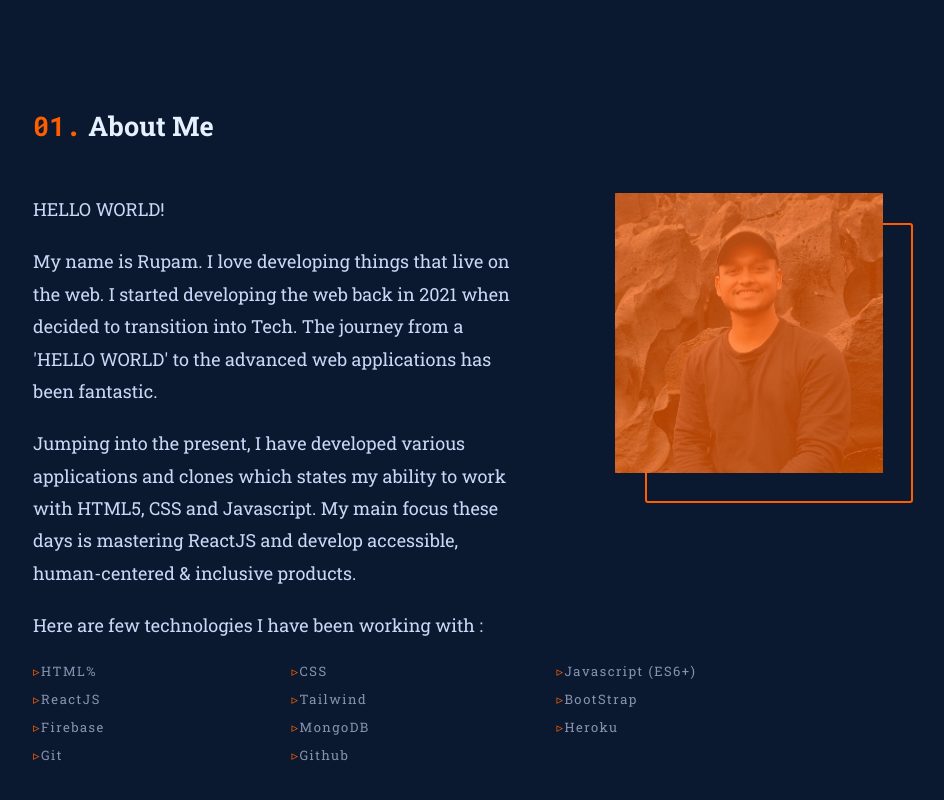
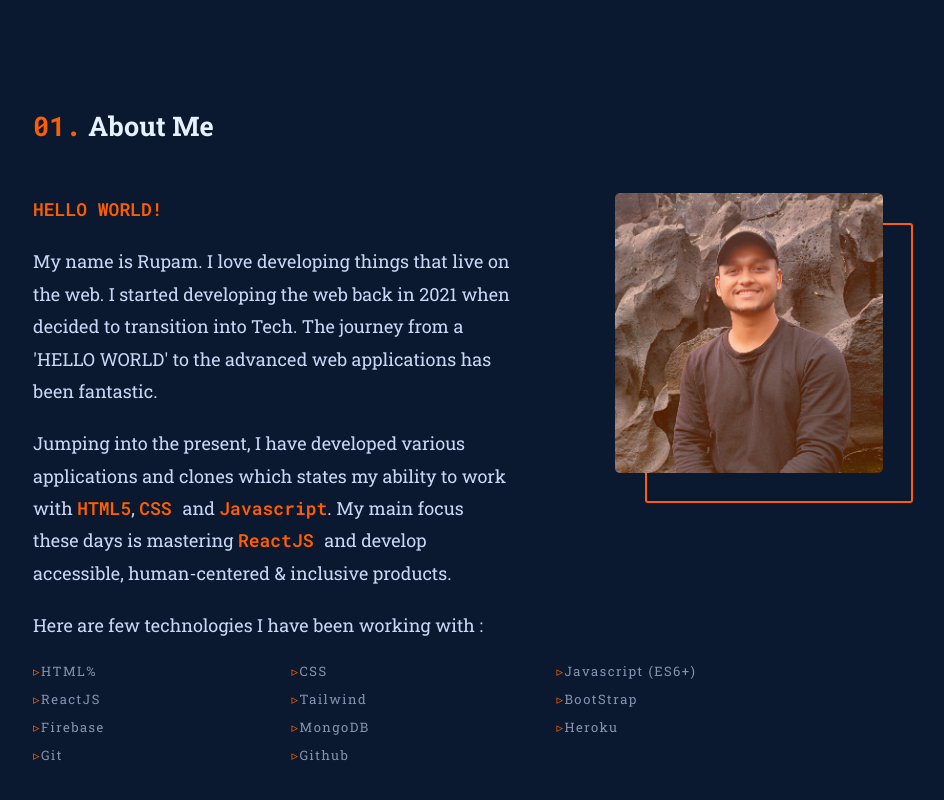
Before and after one commit to rupamsutar/Portfolio, a React (Create React App) app: page / in a window 1280 px wide. Shown: the part 788-1588 px from the top of the page, without its empty margins (182-1126 px from the left). Built offline with nearby package versions, Linux system fonts and the light colour scheme.

Commit message:
About me completed

```diff
--- a/src/Components/AboutMe/AboutMe.js
+++ b/src/Components/AboutMe/AboutMe.js
@@ -1,6 +1,5 @@
 import React from "react";
 import classes from "./AboutMe.module.css";
-import ProfileImage from "../../Assets/ProfileImg.jpg";
 
 const AboutMe = () => {
 
@@ -10,7 +9,7 @@ const AboutMe = () => {
             <h1><span>01.</span> About Me</h1>
             <div className={classes.info}>
                 <div className={classes.infoData}>
-                    <p>HELLO WORLD!</p>
+                    <p><span>HELLO WORLD!</span></p>
                     <p>
                         My name is Rupam. I love developing things that live on the web.
                         I started developing the web back in 2021 when decided to transition into Tech.
@@ -19,7 +18,8 @@ const AboutMe = () => {
                     </p>
                     <p>
                         Jumping into the present, I have developed various applications and clones which states
-                        my ability to work with HTML5, CSS and Javascript. My main focus these days is mastering ReactJS
+                        my ability to work with <span>HTML5</span>, <span>CSS </span>and <span>Javascript</span>.
+                        My main focus these days is mastering <span>ReactJS </span>
                         and develop accessible, human-centered & inclusive products.
                     </p>
                     <p>
@@ -28,8 +28,8 @@ const AboutMe = () => {
                 </div>
                 <div className={classes.imageSection}>
                     <div className={classes.imageColor}></div>
+                    <div className={classes.border}></div>
                     <div className={classes.image}></div>
-                    <div className={classes.border}></div>
                 </div>
             </div>
             <ul className={classes.topics}>
--- a/src/Components/AboutMe/AboutMe.module.css
+++ b/src/Components/AboutMe/AboutMe.module.css
@@ -16,6 +16,11 @@
     width: 480px;
 
 }
+.infoData p span {
+    font-family: Roboto Mono, sans-serif;
+    font-weight: 600;
+    color: #ff5e00;
+}
 
 .imageSection {
     height: 280px;
@@ -29,12 +34,13 @@
     height: 280px;
     width: 268px;
     background-color: #ff5e00;
-    opacity: 0.7;
+    opacity: 0.3;
     position: absolute;
     top: 0;
     left: 0;
+    border-radius: 5px;
 
-    transition: all 1s;
+    transition: all 0.7s;
 }
 .imageColor:hover {
     opacity: 0;
@@ -46,7 +52,7 @@
     background-image:url("../../Assets/ProfileImg.jpg");
     background-size: cover;
     background-position: top;
-    border-radius: 3px;
+    border-radius: 5px;
 }
 
 .border {
@@ -56,8 +62,8 @@
     border-radius: 3px;
     position: absolute;
     top:30px;
+    z-index: -1;
     left: 30px;
-    z-index: -1;
 }
 
 .border:hover {
```
